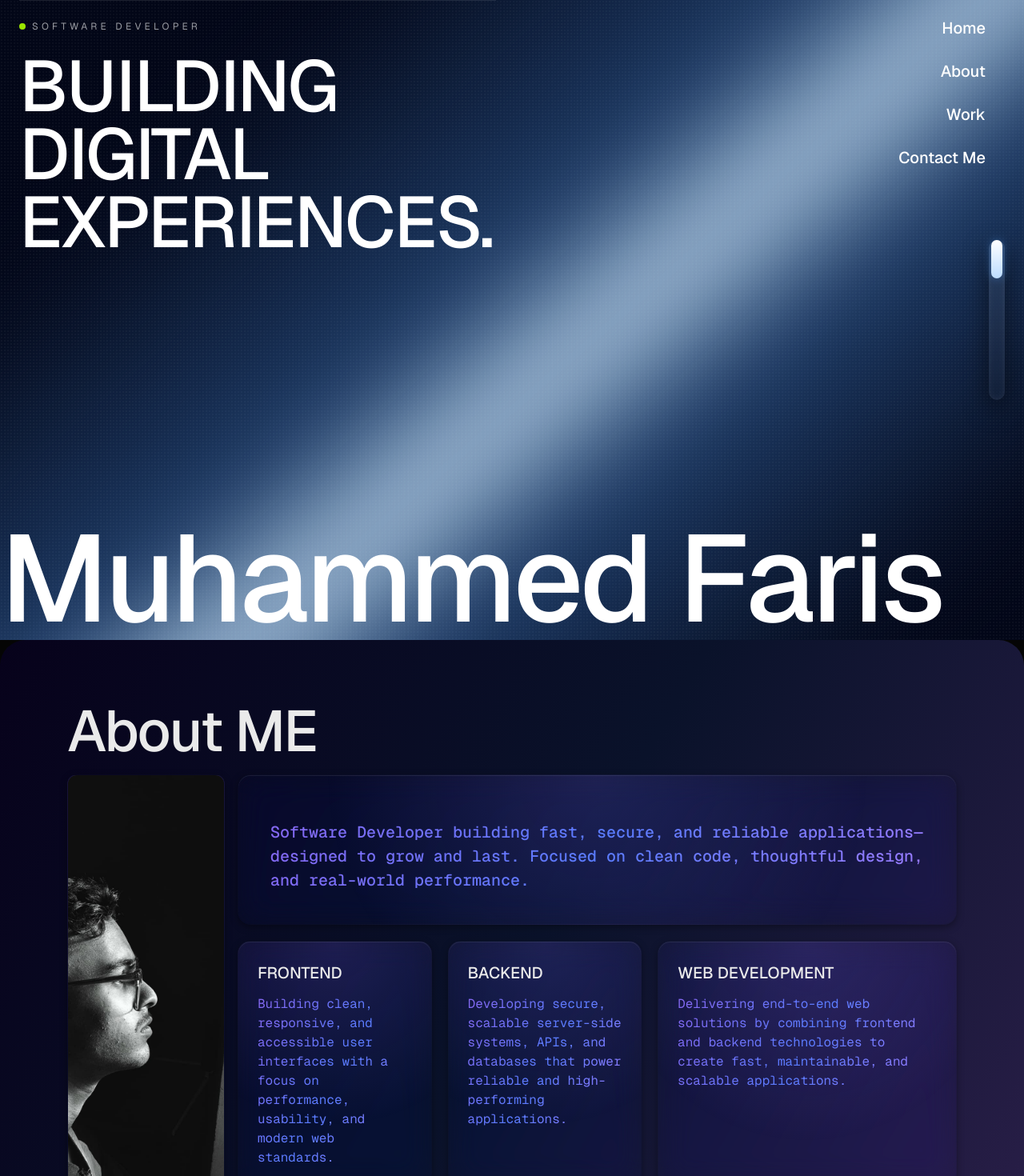
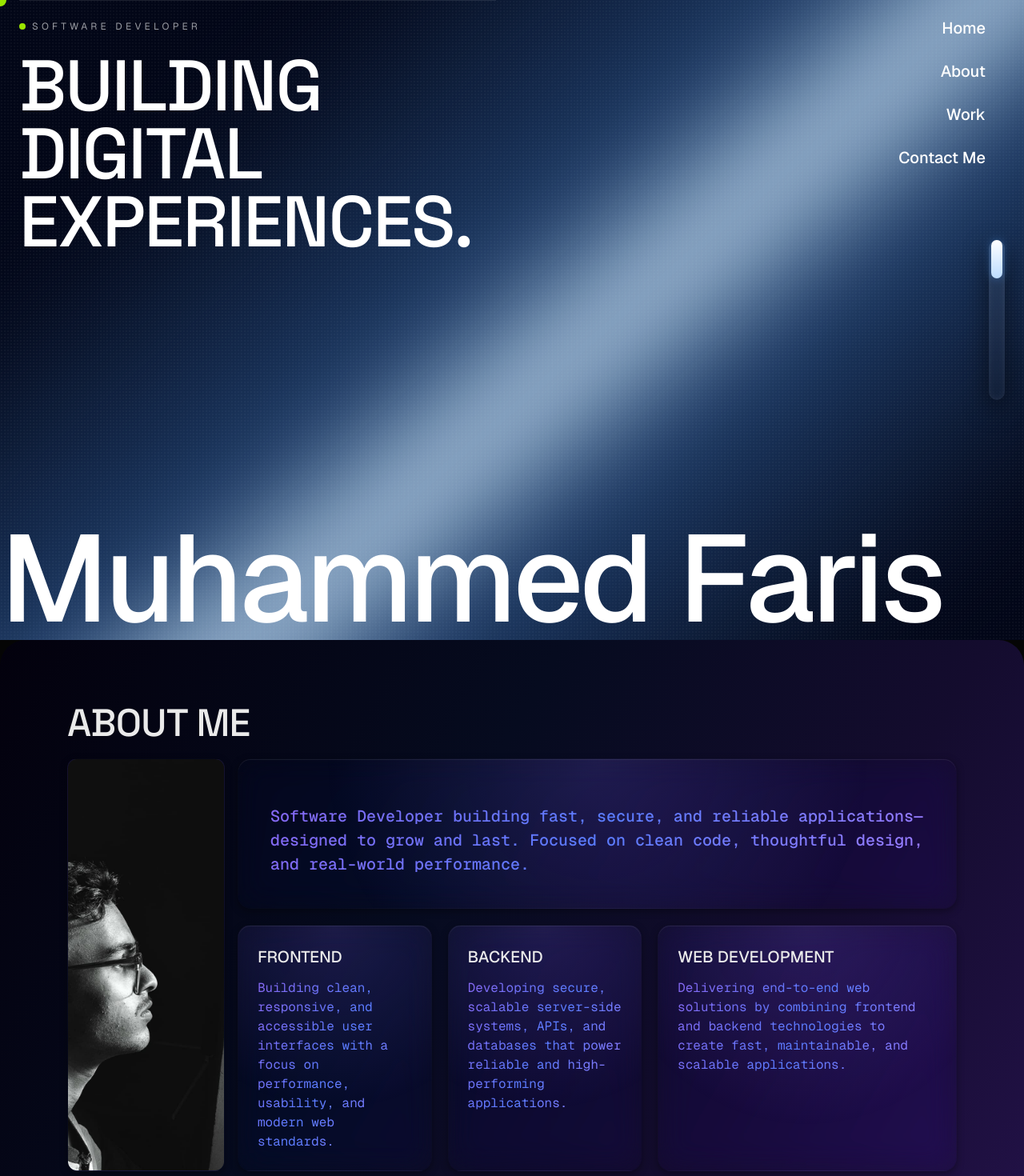
Before and after one commit to fariskt/Portfolio, a Next.js app: page / in a window 1280 px wide. Shown: the top 1470 px of the page at 80% size. Built offline with nearby package versions, Linux system fonts and the light colour scheme.

Commit message:
new changes

```diff
--- a/src/app/globals.css
+++ b/src/app/globals.css
@@ -30,9 +30,10 @@
 
   --gradient-primary-dark: linear-gradient(
     120deg,
-    #07021b 0%,
-    #0a122a 50%,
-    #2b1f4a 100% /* dark violet */
+    #03010d 0%,
+    /* near-black */ #060b1f 40%,
+    /* deep navy */ #140c2e 70%,
+    /* dark indigo */ #24124a 100% /* rich violet */
   );
 
   --gradient-soft: radial-gradient(
@@ -91,6 +92,28 @@ body::-webkit-scrollbar {
   font-size: clamp(2rem, 4vw, 3.2rem);
   font-weight: 500;
   letter-spacing: -0.03em;
+}
+
+.heading-hero {
+  font-family: var(--font-display);
+  font-weight: 500;
+  font-size: clamp(3rem, 7vw, 6.5rem);
+  line-height: 0.95;
+  letter-spacing: -0.02em;
+  text-transform: uppercase;
+}
+
+.heading-section {
+  font-family: var(--font-display);
+  font-weight: 500;
+  font-size: clamp(1.75rem, 4vw, 3rem);
+  line-height: 1;
+  letter-spacing: -0.015em;
+  text-transform: uppercase;
+}
+
+.heading-tight {
+  line-height: 0.9;
 }
 
 .text-body {
@@ -282,11 +305,7 @@ body::-webkit-scrollbar {
   position: absolute;
   width: 120px;
   height: 120px;
-  background: radial-gradient(
-    circle,
-    rgba(134, 104, 242, 0.4),
-    transparent 70%
-  );
+  background: radial-gradient(circle, rgba(7, 116, 18, 0.4), transparent 70%);
   opacity: 0;
   transition: opacity 0.4s ease;
 }
--- a/src/app/page.tsx
+++ b/src/app/page.tsx
@@ -6,6 +6,7 @@ import AboutSection from "../components/layouts/AboutSection";
 import WorkSection from "../components/layouts/WorkSection";
 import ScrollWheel from "../components/ui/ScrollWheel";
 import LenisProvider from "../lib/useLenisGsap";
+import Cursor from "../components/Cursor";
 
 const HomePage = () => {
   useEffect(() => {
@@ -28,9 +29,9 @@ const HomePage = () => {
 
   return (
     <>
-      {" "}
       <LenisProvider />
       <div className="w-full h-full">
+        <Cursor/>
         <ScrollWheel />
         <HeroSection />
         <AboutSection />
--- a/src/components/Cursor.tsx
+++ b/src/components/Cursor.tsx
@@ -10,8 +10,9 @@ export default function Cursor() {
 
     const move = (e: MouseEvent) => {
       if (!cursor.current) return;
-      cursor.current.style.transform = `translate(${e.clientX}px, ${e.clientY}px)`;
+      cursor.current.style.transform = `translate3d(${e.clientX}px, ${e.clientY}px, 0)`;
     };
+
     window.addEventListener("mousemove", move);
     return () => window.removeEventListener("mousemove", move);
   }, []);
@@ -19,7 +20,15 @@ export default function Cursor() {
   return (
     <div
       ref={cursor}
-      className="pointer-events-none fixed left-0 top-0 z-50 h-16 w-16 -translate-x-1/2 -translate-y-1/2 rounded-full bg-white/10 backdrop-blur-md"
+      className="
+        pointer-events-none
+        fixed left-0 top-0 z-50
+        h-4 w-4
+        -translate-x-1/2 -translate-y-1/2
+        rounded-full
+        bg-lime-400
+        will-change-transform
+      "
     />
   );
 }
--- a/src/components/layouts/AboutSection.tsx
+++ b/src/components/layouts/AboutSection.tsx
@@ -6,7 +6,7 @@ const AboutSection = () => {
   return (
     <section className="min-h-screen bg-gradient-primary-dark rounded-t-4xl">
       <div className="max-w-6xl mx-auto py-20 px-5">
-        <h2 className="font-display text-[clamp(2rem,7vw,4.5rem)] font-medium leading-[0.95] tracking-tight">
+        <h2 className="heading-section">
           About ME
         </h2>
         <div className="flex gap-4 mt-5">
--- a/src/components/layouts/HeroSection.tsx
+++ b/src/components/layouts/HeroSection.tsx
@@ -33,10 +33,7 @@ export default function HeroSection() {
               SOFTWARE DEVELOPER
             </span>
 
-            <h1
-              ref={titleRef}
-              className="font-display text-[clamp(3rem,7vw,6.5rem)] font-medium leading-[0.95] tracking-tight"
-            >
+            <h1 ref={titleRef} className="heading-hero">
               BUILDING
               <br />
               DIGITAL
--- a/src/components/layouts/WorkSection.tsx
+++ b/src/components/layouts/WorkSection.tsx
@@ -7,7 +7,7 @@ const WorkSection = () => {
     <Parallax speed={0.4}>
       <section className="min-h-screen bg-gradient-primary-dark rounded-t-4xl">
         <div className="py-20 md:px-10">
-          <h2 className="text-center font-display text-[clamp(2rem,7vw,4.5rem)] font-medium leading-[0.95] tracking-tight">
+          <h2 className="font-display text-[clamp(2rem,7vw,4.5rem)] font-medium leading-[0.95] tracking-tight">
             Featured Works
           </h2>
           <div className="mt-10">
```
